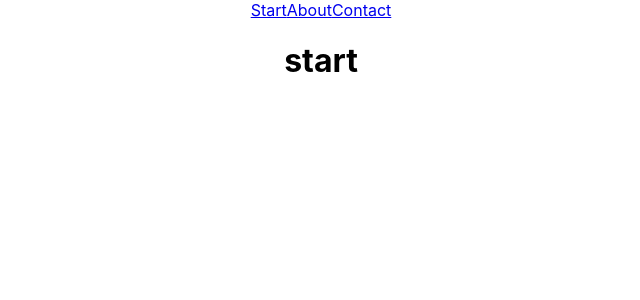
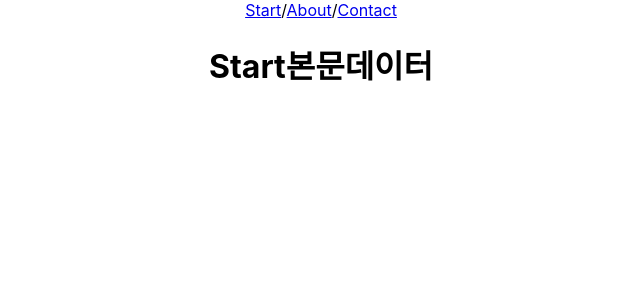
Before and after one commit to taetanee/react-app, a React (Create React App) app: page / in a window 1280 px wide. Shown: the top 300 px of the page, without its empty margins (319-959 px from the left). Built offline with nearby package versions, Linux system fonts and the light colour scheme; no server answers.

Commit message:
소스 정리

```diff
--- a/src/Components/Router.jsx
+++ b/src/Components/Router.jsx
@@ -11,9 +11,11 @@ export default function Router() {
                 <NavLink className={({ isActive }) => "nav-link" + (isActive ? " click" : "")} to='/'>
                     Start
                 </NavLink>
+                 /
                 <NavLink className={({ isActive }) => "nav-link" + (isActive ? " click" : "")} to='/about'>
                     About
                 </NavLink>
+                /
                 <NavLink className={({ isActive }) => "nav-link" + (isActive ? " click" : "")} to='/contact'>
                     Contact
                 </NavLink>
--- a/src/Pages/AboutPage.jsx
+++ b/src/Pages/AboutPage.jsx
@@ -1,7 +1,5 @@
 import React from "react";
 
 export default function AboutPage() {
-    return (
-        <h1>About</h1>
-    );
+    return <h1>About 본문</h1>;
 }
--- a/src/Pages/ContactPage.jsx
+++ b/src/Pages/ContactPage.jsx
@@ -1,33 +1,5 @@
 import React, {useEffect} from "react";
 
 export default function ContactPage() {
-
-
-
-    const getData = async () => {
-
-        const res = await fetch(
-            "https://jsonplaceholder.typicode.com/comments"
-        ).then((res) => res.json());
-
-        const initData = res.slice(0, 20).map((it) => {
-            return {
-                author: it.email,
-                content: it.body,
-                emotion: Math.floor(Math.random() * 5) + 1,
-                created_date: new Date().getTime(),
-                //id: dataId.current++,
-            };
-        });
-        console.log(initData);
-    };
-
-
-    useEffect(() => {
-        getData();
-    }, []);
-
-    const data = "데이터";
-
-    return <h1>Contact{data}</h1>;
+    return <h1>Contact 본문</h1>;
 }
--- a/src/Pages/StartPage.jsx
+++ b/src/Pages/StartPage.jsx
@@ -1,5 +1,30 @@
-import React from "react";
+import React, {useEffect} from "react";
 
 export default function StartPage() {
-    return <h1>start</h1>;
+    const getData = async () => {
+
+        const res = await fetch(
+            "https://jsonplaceholder.typicode.com/comments"
+        ).then((res) => res.json());
+
+        const initData = res.slice(0, 20).map((it) => {
+            return {
+                author: it.email,
+                content: it.body,
+                emotion: Math.floor(Math.random() * 5) + 1,
+                created_date: new Date().getTime(),
+                //id: dataId.current++,
+            };
+        });
+        console.log(initData);
+    };
+
+
+    useEffect(() => {
+        getData();
+    }, []);
+
+    const data = "데이터";
+
+    return <h1>Start본문{data}</h1>;
 }
```
